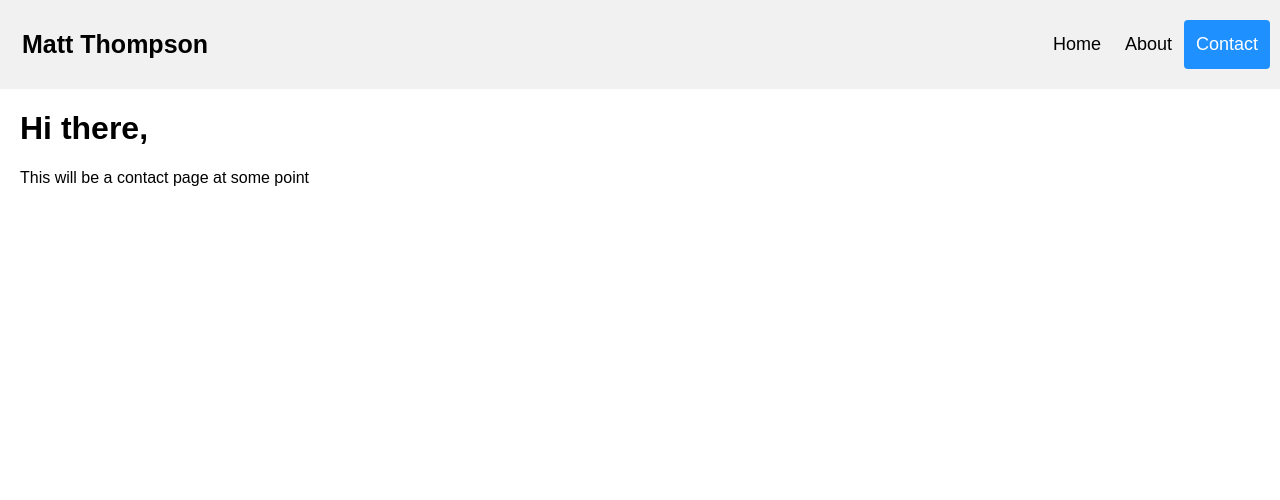
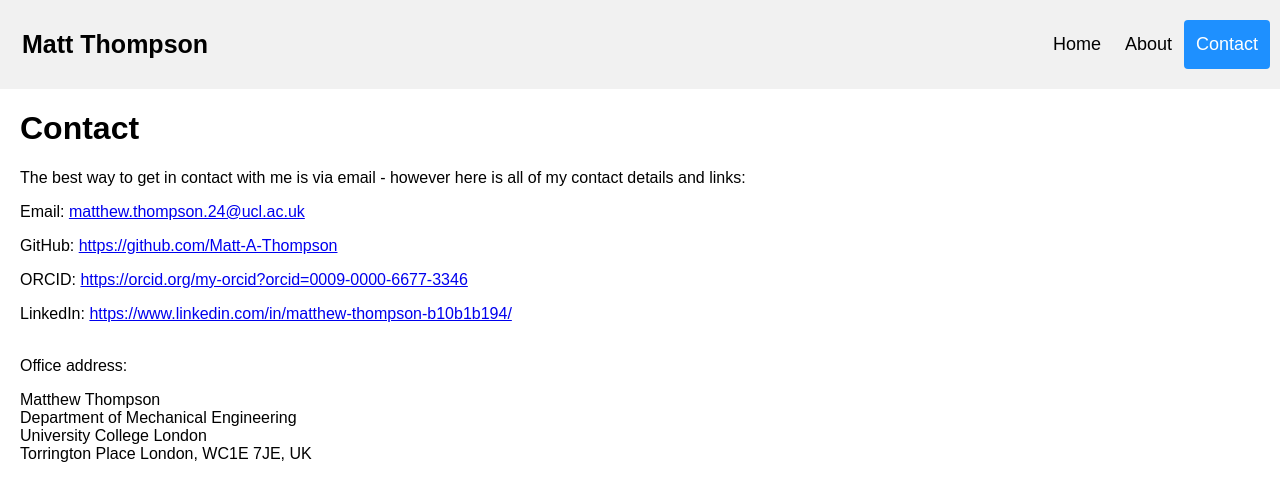
Before and after one commit to Matt-A-Thompson/Matt-A-Thompson.github.io, a plain HTML site: page contact.html in a window 1280 px wide. Drawn offline with Linux system fonts and the light colour scheme.

Commit message:
updating contact and about pages

```diff
--- a/contact.html
+++ b/contact.html
@@ -78,9 +78,19 @@
 	  </div>
 
 	  <div style="padding-left:20px">
-		<h1>Hi there,</h1>
-		<p>This will be a contact page at some point</p>
-	  </div>
+		<h1>Contact</h1>
+		<p>The best way to get in contact with me is via email - however here is all of my contact details and links:</p>
+		<p>Email: <a href="mailto:matthew.thompson.24@ucl.ac.uk">matthew.thompson.24@ucl.ac.uk</a></p>
+		<p>GitHub: <a href="https://github.com/Matt-A-Thompson">https://github.com/Matt-A-Thompson</a></p>
+		<p>ORCID: <a href="https://orcid.org/my-orcid?orcid=0009-0000-6677-3346">https://orcid.org/my-orcid?orcid=0009-0000-6677-3346</a></p>
+		<p>LinkedIn: <a href="https://www.linkedin.com/in/matthew-thompson-b10b1b194/">https://www.linkedin.com/in/matthew-thompson-b10b1b194/</a></p>
+		<p><br> Office address:</p>
+		<p>Matthew Thompson<br>
+			Department of Mechanical Engineering<br>
+			University College London<br>
+			Torrington Place
+			London, WC1E 7JE, UK</p>
+	</div>
 
 </body>
 </html>
```
Also changed, not shown: about.html (+6 -5 lines).
